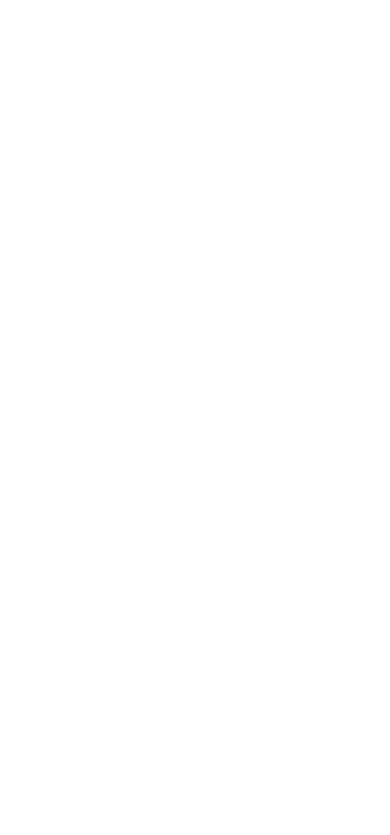
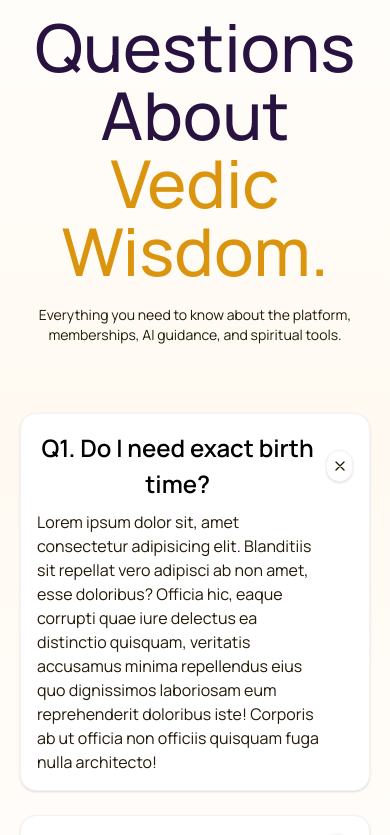
Before and after one commit to team-pr01/Vedic-Wisdom-Website-Client, a React (Vite) app: page / in a window 390 px wide. Shown: the part 10300-11135 px from the top of the page. Before the commit the page ends 10102 px from the top, so only its background shows below. Built offline with nearby package versions, Linux system fonts and the light colour scheme.

Commit message:
Completed faq section

```diff
--- a/package.json
+++ b/package.json
@@ -11,6 +11,7 @@
   },
   "dependencies": {
     "@reduxjs/toolkit": "^2.12.0",
+    "framer-motion": "^12.42.2",
     "react": "^19.2.6",
     "react-dom": "^19.2.6",
     "react-hook-form": "^7.79.0",
--- a/src/assets/index.ts
+++ b/src/assets/index.ts
@@ -31,6 +31,7 @@
 import checkMark from "./icons/checkmark.svg";
 import basicPlan from "./icons/basic-plan.svg";
 import proPlan from "./icons/pro-plan.svg";
+import cross from "./icons/cross.svg";
 
 export const IMAGES = {
     logo,
@@ -66,4 +67,5 @@
     checkMark,
     basicPlan,
     proPlan,
+    cross
 };
--- /dev/null
+++ b/src/components/Shared/FAQ/FAQ.tsx
@@ -0,0 +1,142 @@
+import { useState } from "react";
+import { motion, AnimatePresence } from "framer-motion";
+import type { Variants } from "framer-motion";
+import { ICONS, IMAGES } from "../../../assets";
+import Container from "../../Reusable/Container/Container";
+import Badge from "../../Reusable/Badge/Badge";
+
+const FAQ = () => {
+  const [isAccordingOpen, setIsAccordingOpen] = useState<number | null>(0);
+
+  const handleClick = (index: number) =>
+    setIsAccordingOpen((prevIndex) => (prevIndex === index ? null : index));
+
+  const listVariants: Variants = {
+    hidden: { opacity: 0 },
+    visible: {
+      opacity: 1,
+      transition: {
+        staggerChildren: 0.1,
+      },
+    },
+  };
+
+  const itemVariants: Variants = {
+    hidden: { opacity: 0, y: 20 },
+    visible: {
+      opacity: 1,
+      y: 0,
+      transition: {
+        duration: 0.4,
+        ease: "easeOut",
+      },
+    },
+  };
+
+  type FAQItem = {
+    title: string;
+    description: string | React.ReactNode;
+  };
+
+  const faqs: FAQItem[] = [
+    {
+      title: "Q1. Do I need exact birth time?",
+      description:
+        " Lorem ipsum dolor sit, amet consectetur adipisicing elit. Blanditiis sit repellat vero adipisci ab non amet, esse doloribus? Officia hic, eaque corrupti quae iure delectus ea distinctio quisquam, veritatis accusamus minima repellendus eius quo dignissimos laboriosam eum reprehenderit doloribus iste! Corporis ab ut officia non officiis quisquam fuga nulla architecto!",
+    },
+    {
+      title: "Q2: Is my data सुरक्षित?",
+      description:
+        " Lorem ipsum dolor sit, amet consectetur adipisicing elit. Blanditiis sit repellat vero adipisci ab non amet, esse doloribus? Officia hic, eaque corrupti quae iure delectus ea distinctio quisquam, veritatis accusamus minima repellendus eius quo dignissimos laboriosam eum reprehenderit doloribus iste! Corporis ab ut officia non officiis quisquam fuga nulla architecto!",
+    },
+    {
+      title: "Q3: Is this only for astrology believers?",
+      description:
+        " Lorem ipsum dolor sit, amet consectetur adipisicing elit. Blanditiis sit repellat vero adipisci ab non amet, esse doloribus? Officia hic, eaque corrupti quae iure delectus ea distinctio quisquam, veritatis accusamus minima repellendus eius quo dignissimos laboriosam eum reprehenderit doloribus iste! Corporis ab ut officia non officiis quisquam fuga nulla architecto!",
+    },
+  ];
+
+  return (
+    <div className="py-23 font-Manrope bg-gradient-app-features">
+      <img src={IMAGES.horizontalLine} alt="" className="mx-auto" />
+      <Container>
+        <div className="flex flex-col gap-5 items-center text-center mt-20">
+          <Badge label="FAQs" />
+
+          <h1 className="heading">
+            Questions About
+            <br />
+            <span className="text-primary-10">Vedic Wisdom.</span>
+          </h1>
+
+          <p className="description">
+            Everything you need to know about the platform, memberships, AI
+            guidance, and spiritual tools.
+          </p>
+          <motion.div
+            className="flex gap-6 flex-col w-full text-neutral-5 mt-12"
+            variants={listVariants}
+            initial="hidden"
+            animate="visible"
+          >
+            {faqs?.map((according, index) => (
+              <motion.article
+                key={index}
+                className={`bg-white shadow border border-neutral-20 rounded-2xl p-4 md:p-6 transform duration-300 w-full max-w-5xl mx-auto group`}
+                variants={itemVariants}
+                layout
+              >
+                <motion.div
+                  className="flex gap-2 cursor-pointer items-center justify-between w-full"
+                  onClick={() => handleClick(index)}
+                >
+                  <h2
+                    className={`font-Satoshi font-semibold text-2xl leading-9 ${
+                      isAccordingOpen === index && "text-primary-5"
+                    }`}
+                  >
+                    {according.title}
+                  </h2>
+                  <button className="bg-white shadow group-hover:bg-primary-10/60 transition duration-300 border border-neutral-20 rounded-full size-8 flex items-center justify-center">
+                    <img
+                      src={ICONS.cross}
+                      alt=""
+                      className={`size-4 transition duration-300 ${
+                        isAccordingOpen === index ? "rotate-0" : "rotate-44"
+                      }`}
+                    />
+                  </button>
+                </motion.div>
+
+                <AnimatePresence initial={false}>
+                  {isAccordingOpen === index && (
+                    <motion.section
+                      key="content"
+                      initial="collapsed"
+                      animate="open"
+                      exit="collapsed"
+                      variants={{
+                        open: { opacity: 1, height: "auto", marginTop: "8px" },
+                        collapsed: { opacity: 0, height: 0, marginTop: "0px" },
+                      }}
+                      transition={{
+                        duration: 0.4,
+                        ease: [0.04, 0.62, 0.23, 0.98],
+                      }}
+                    >
+                      <p className="text-neutral-10 text-left max-w-[90%]">
+                        {according.description}
+                      </p>
+                    </motion.section>
+                  )}
+                </AnimatePresence>
+              </motion.article>
+            ))}
+          </motion.div>
+        </div>
+      </Container>
+    </div>
+  );
+};
+
+export default FAQ;
--- a/src/index.css
+++ b/src/index.css
@@ -73,5 +73,5 @@
   }
 
 .description {
-    @apply text-neutral-10 text-sm max-w-175 mx-auto font-Manrope;
+    @apply text-neutral-10 text-sm max-w-175 font-Manrope;
   }
--- a/src/pages/Home/Home.tsx
+++ b/src/pages/Home/Home.tsx
@@ -4,6 +4,7 @@
 import OurProjects from "../../components/HomePage/OurProjects/OurProjects";
 import SubscriptionPricing from "../../components/HomePage/SubscriptionPricing/SubscriptionPricing";
 import WhyChooseVedicWisdom from "../../components/HomePage/WhyChooseVedicWisdom/WhyChooseVedicWisdom";
+import FAQ from "../../components/Shared/FAQ/FAQ";
 
 const Home = () => {
   return (
@@ -14,6 +15,7 @@
       <WhyChooseVedicWisdom />
       <SubscriptionPricing />
       <OurProjects/>
+      <FAQ/>
     </div>
   );
 };
```
Also changed, not shown: src/assets/icons/cross.svg (added), 1 other file (tests, documents, lock files or other folders).
